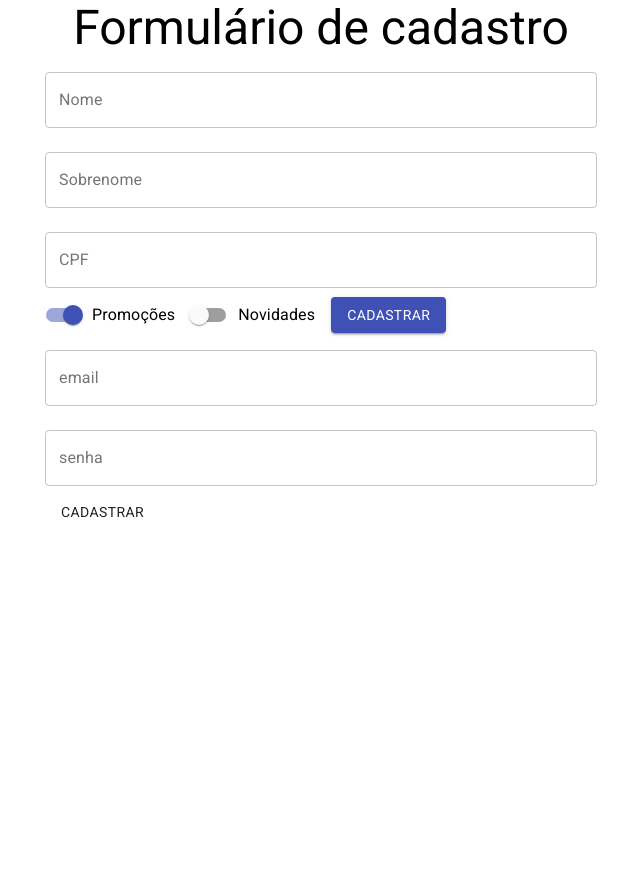
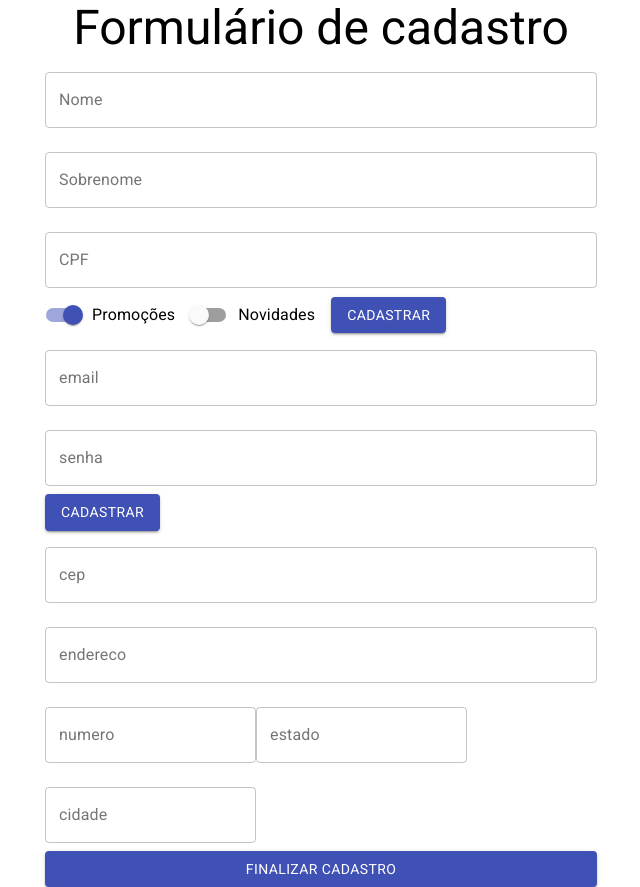
Before and after one commit to CelsoTaliatelli/react-hooks-context, a React (Create React App) app: page / in a window 1280 px wide. Shown: the whole page, without its empty margins (319-959 px from the left). Before the commit the page ends 800 px from the top, so only its background shows below. Built offline with nearby package versions, Linux system fonts and the light colour scheme.

Commit message:
finalizando formularios

```diff
--- /dev/null
+++ b/src/components/FormularioCadastro/DadosEntrega.jsx
@@ -0,0 +1,47 @@
+import { Button, TextField } from '@material-ui/core';
+import React from 'react'
+
+function DadosEntrega(){
+    return(
+        <form>
+            <TextField
+                id="cep"
+                label="cep" type="number"
+                variant="outlined"
+                margin="normal"
+                fullWidth
+            />
+            <TextField
+                id="endereco"
+                label="endereco" type="text"
+                variant="outlined"
+                margin="normal"
+                fullWidth
+            />
+            <TextField
+                id="numero"
+                label="numero" type="number"
+                variant="outlined"
+                margin="normal"
+            />
+            <TextField
+                id="estado"
+                label="estado" type="text"
+                variant="outlined"
+                margin="normal"
+            />
+
+            <TextField
+                id="cidade"
+                label="cidade" type="text"
+                variant="outlined"
+                margin="normal"
+            />
+            <Button type="submit" variant="contained" color="primary" fullWidth>
+                Finalizar Cadastro
+            </Button>
+        </form>
+    );
+}
+
+export default DadosEntrega;
--- a/src/components/FormularioCadastro/DadosUsuario.jsx
+++ b/src/components/FormularioCadastro/DadosUsuario.jsx
@@ -14,7 +14,7 @@ function DadosUsuario(){
             variant="outlined"
             margin="normal"
             fullWidth/>
-            <Button type="submit" variant="container" color="primary">Cadastrar</Button>
+            <Button type="submit" variant="contained" color="primary">Cadastrar</Button>
         </form>
     );
 }
--- a/src/components/FormularioCadastro/FormularioCadastro.jsx
+++ b/src/components/FormularioCadastro/FormularioCadastro.jsx
@@ -1,4 +1,5 @@
 import React from "react";
+import DadosEntrega from "./DadosEntrega";
 import DadosPessoais from "./DadosPessoais";
 import DadosUsuario from "./DadosUsuario";
 
@@ -8,6 +9,7 @@ function FormularioCadastro({aoEnviar, validarCPF}) {
     <>
     <DadosPessoais aoEnviar={aoEnviar} validarCPF={validarCPF}/>
     <DadosUsuario />
+    <DadosEntrega />
     </>
   );
 }
```
